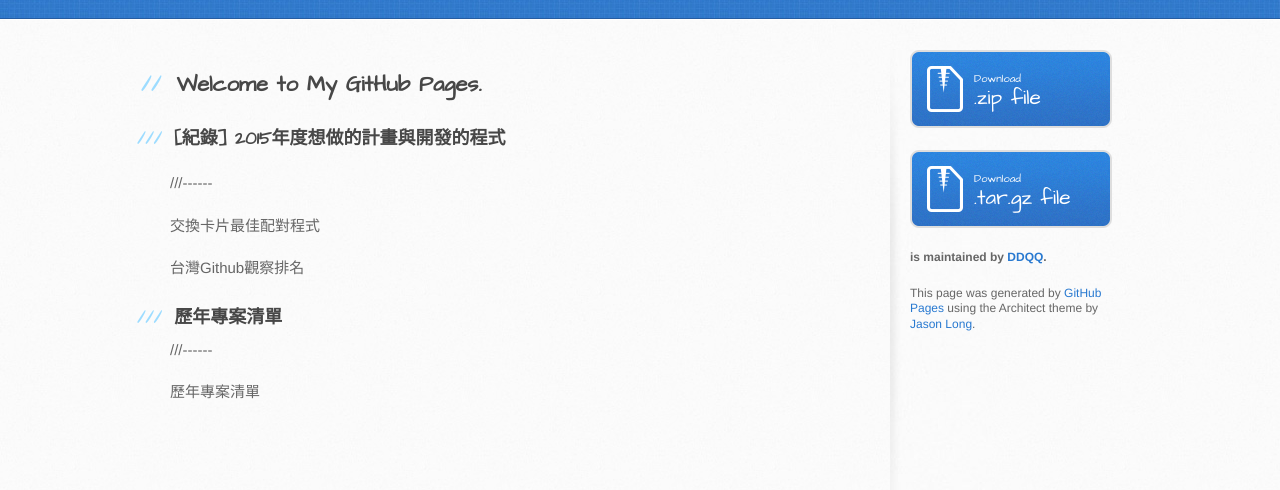
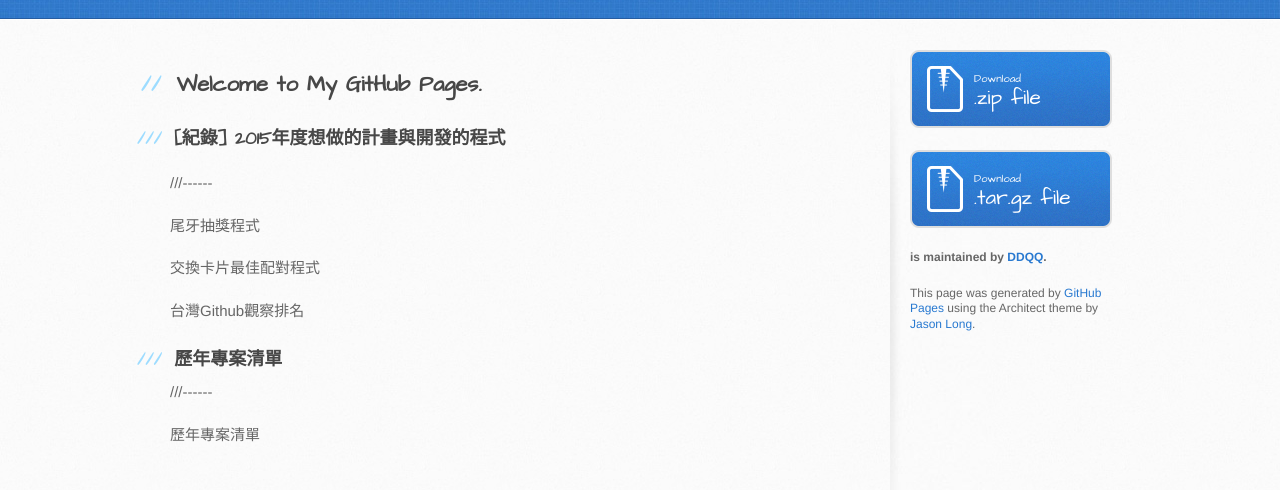
Before and after one commit to DDQQ/TheBigIssue, a plain HTML site: page index.html in a window 1280 px wide. Shown: the part 182-672 px from the top of the page. Drawn offline with Linux system fonts and the light colour scheme.

Commit message:
Update index.html

```diff
--- a/index.html
+++ b/index.html
@@ -38,6 +38,7 @@
 
 <p>///------</p>
 <p></p>
+<p>尾牙抽獎程式</p>
 <p>交換卡片最佳配對程式</p>
 <p>台灣Github觀察排名</p>
 <p></p>
```
